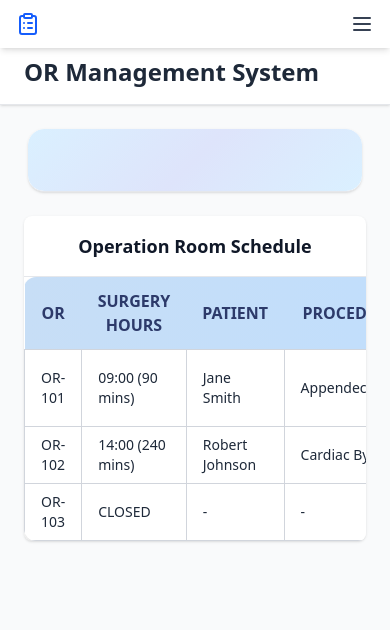
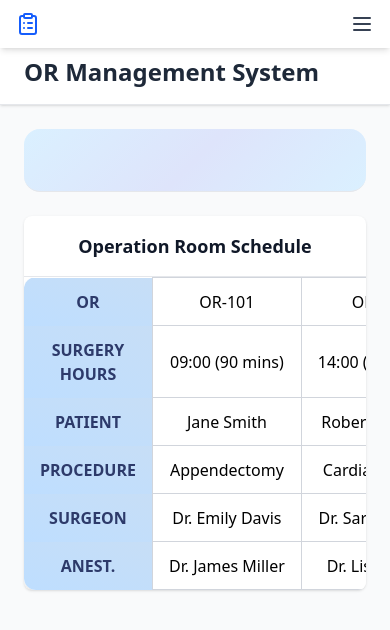
Before and after one commit to atharv-batule/OR-MANAGEMENT-SYSTEM, a React (Vite) app in the folder frontend/: page /dashboard in a window 390 px wide. Shown: the top 630 px of the page. Built offline with nearby package versions, Linux system fonts and the light colour scheme.

Commit message:
dashboard frontend

```diff
--- a/frontend/src/pages/Dashboard.jsx
+++ b/frontend/src/pages/Dashboard.jsx
@@ -22,25 +22,20 @@ const Dashboard = () => {
 
   return (
   <div className="space-y-6">
-
-    <div className="flex-9 mx-1">
-      <header className="bg-white shadow-sm border-b border-gray-200 rounded-2xl overflow-hidden">
-          <div className="bg-blue-50 p-3 rounded-2xl px-1 py-4 sm:p-3 bg-[linear-gradient(135deg,#daf0ff,#dee4fb,#daf0ff)] shadow-[0px_1rem_1.5rem_-0.9rem_#000000e1">
-            <marquee className="text-blue-700 font-medium text-base">
+      <header className="text-shadow-sm border-b border-gray-200 overflow-hidden bg-blue-50 p-3 rounded-2xl px-1 py-4 sm:p-3 bg-[linear-gradient(135deg,#daf0ff,#dee4fb,#daf0ff)] shadow-[0px_1rem_1.5rem_-0.9rem_#000000e1">
+            <marquee className="text-blue-700 font-medium text-base overflow-hidden">
               {newsItems.join(' • ')}
             </marquee>
-          </div>
       </header>
-    </div>
-
-
 
         {/* OR Schedule Board */}
-      <Card className="overflow-hidden">
+        <Card className="overflow-hidden">
         <Card.Header>
-          <Card.Title className="text-base sm:text-lg text-center font-semibold">Operation Room Schedule</Card.Title>
+          <Card.Title className="text-base text-center font-semibold">Operation Room Schedule</Card.Title>
         </Card.Header>
-        <div className="overflow-x-auto">
+
+        {/* Desktop View - Normal Horizontal Table */}
+        <div className="hidden md:block overflow-x-auto">
           <table className="min-w-full bg-white rounded-xl overflow-hidden shadow-md">
             <thead className="bg-gradient-to-r from-[#c7def6] to-[#bedeff] text-[#2d3a6a] uppercase">
               <tr>
@@ -87,6 +82,85 @@ const Dashboard = () => {
             </tbody>
           </table>
         </div>
+
+        {/* Mobile View */}
+        <div className="md:hidden overflow-x-auto">
+          <table className="bg-white rounded-xl overflow-hidden shadow-md">
+            <tbody className="">
+              <tr className="hover:bg-gray-50">
+                <th className="px-4 py-3 text-center font-semibold sticky left-0 bg-gradient-to-bl from-[#c7def6] to-[#bedeff] text-[#2d3a6a] uppercase border-gray-300">OR</th>
+                {operationRooms.map((room) => (
+                  <td key={room.or_id} className=" border border-gray-300 px-4 py-2  text-center font-base whitespace-nowrap">
+                    {room.room_number}
+                  </td>
+                ))}
+              </tr>
+
+              <tr className="hover:bg-gray-50">
+                <td className="px-4 py-3 text-center font-semibold sticky left-0 bg-gradient-to-bl from-[#c7def6] to-[#bedeff] text-[#2d3a6a] uppercase border-gray-300">Surgery Hours</td>
+                {operationRooms.map((room) => {
+                  const surgery = surgeries.find(s => s.or_id === room.or_id);
+                  return (
+                    <td key={room.or_id} className="border border-gray-300 px-4 py-2  text-center font-base whitespace-nowrap" onClick={() => setSelectedOR(room.or_id)}>
+                      {surgery ? `${surgery.surgery_time} (${surgery.surgery_duration} mins)` : "CLOSED"}
+                    </td>
+                  );
+                })}
+              </tr>
+
+              <tr className="hover:bg-gray-50">
+                <td className="px-4 py-3 text-center font-semibold sticky left-0 bg-gradient-to-bl from-[#c7def6] to-[#bedeff] text-[#2d3a6a] uppercase border-gray-300">Patient</td>
+                {operationRooms.map((room) => {
+                  const surgery = surgeries.find(s => s.or_id === room.or_id);
+                  const patient = patients.find(p => p.patient_id === surgery?.patient_id);
+                  return (
+                    <td key={room.or_id} className="border border-gray-300 px-4 py-2  text-center font-base whitespace-nowrap" onClick={() => setSelectedOR(room.or_id)}>
+                      {patient?.patient_name || (surgery ? "Unknown Patient" : "-")}
+                    </td>
+                  );
+                })}
+              </tr>
+
+              <tr className="hover:bg-gray-50">
+                <td className="px-4 py-3 text-center font-semibold sticky left-0 bg-gradient-to-bl from-[#c7def6] to-[#bedeff] text-[#2d3a6a] uppercase border-gray-300">Procedure</td>
+                {operationRooms.map((room) => {
+                  const surgery = surgeries.find(s => s.or_id === room.or_id);
+                  return (
+                    <td key={room.or_id} className="border border-gray-300 px-4 py-2  text-center font-base whitespace-nowrap" onClick={() => setSelectedOR(room.or_id)}>
+                      {surgery?.surgery_type || "-"}
+                    </td>
+                  );
+                })}
+              </tr>
+
+              <tr className="hover:bg-gray-50">
+                <td className="px-4 py-3 text-center font-semibold sticky left-0 bg-gradient-to-bl from-[#c7def6] to-[#bedeff] text-[#2d3a6a] uppercase border-gray-300">Surgeon</td>
+                {operationRooms.map((room) => {
+                  const surgery = surgeries.find(s => s.or_id === room.or_id);
+                  const surgeon = surgeons.find(s => s.surgeon_id === surgery?.surgeon_id);
+                  return (
+                    <td key={room.or_id} className="border border-gray-300 px-4 py-2  text-center font-base whitespace-nowrap" onClick={() => setSelectedOR(room.or_id)}>
+                      {surgeon?.surgeon_name || "-"}
+                    </td>
+                  );
+                })}
+              </tr>
+
+              <tr className="hover:bg-gray-50">
+                <td className="px-4 py-3 text-center font-semibold sticky left-0 bg-gradient-to-bl from-[#c7def6] to-[#bedeff] text-[#2d3a6a] uppercase border-gray-300">Anest.</td>
+                {operationRooms.map((room) => {
+                  const surgery = surgeries.find(s => s.or_id === room.or_id);
+                  const anesth = anesthesiologists.find(a => a.anaesth_id === surgery?.anaesth_id);
+                  return (
+                    <td key={room.or_id} className="border border-gray-300 px-4 py-2  text-center font-base whitespace-nowrap" onClick={() => setSelectedOR(room.or_id)}>
+                      {anesth?.anaesth_name || "-"}
+                    </td>
+                  );
+                })}
+              </tr>
+            </tbody>
+          </table>
+        </div>
       </Card>
 
       {/* Detailed View Section */}
@@ -100,17 +174,21 @@ const Dashboard = () => {
 
         return (
           <Card>
+
             <Card.Header>
-              <div className="flex justify-between items-centerrounded-2xl pr-4 pl-3">
-                <Card.Title><div className="font-semibold pl-125">Details</div></Card.Title>
+            <div className="relative flex items-center justify-center">
+                <Card.Title className="text-base text-center font-semibold">
+                  Details
+                </Card.Title>
                 <button
-                  onClick={() => setSelectedOR(null)}
-                  className="bubble-button hover:bg-blue-400 hover:text-blue-800 relative px-[19px] py-[4px] rounded-[6px] border-none text-white cursor-pointer bg-blue-500 transition-all duration-200 ease-linear active:scale-95 overflow-hidden"
-                >
-                  close
-                </button>
-              </div>
+      onClick={() => setSelectedOR(null)}
+      className="absolute right-0 bubble-button hover:bg-blue-400 hover:text-blue-800 px-[19px] py-[4px] rounded-[6px] border-none text-white cursor-pointer bg-blue-500 transition-all duration-200 ease-linear active:scale-95 overflow-hidden"
+    >
+      Close
+    </button>
+                </div>
             </Card.Header>
+
             <Card.Content>
               {surgery ? (
                 <div className="grid grid-cols-1 md:grid-cols-2 gap-6 overflow-hidden">
```
